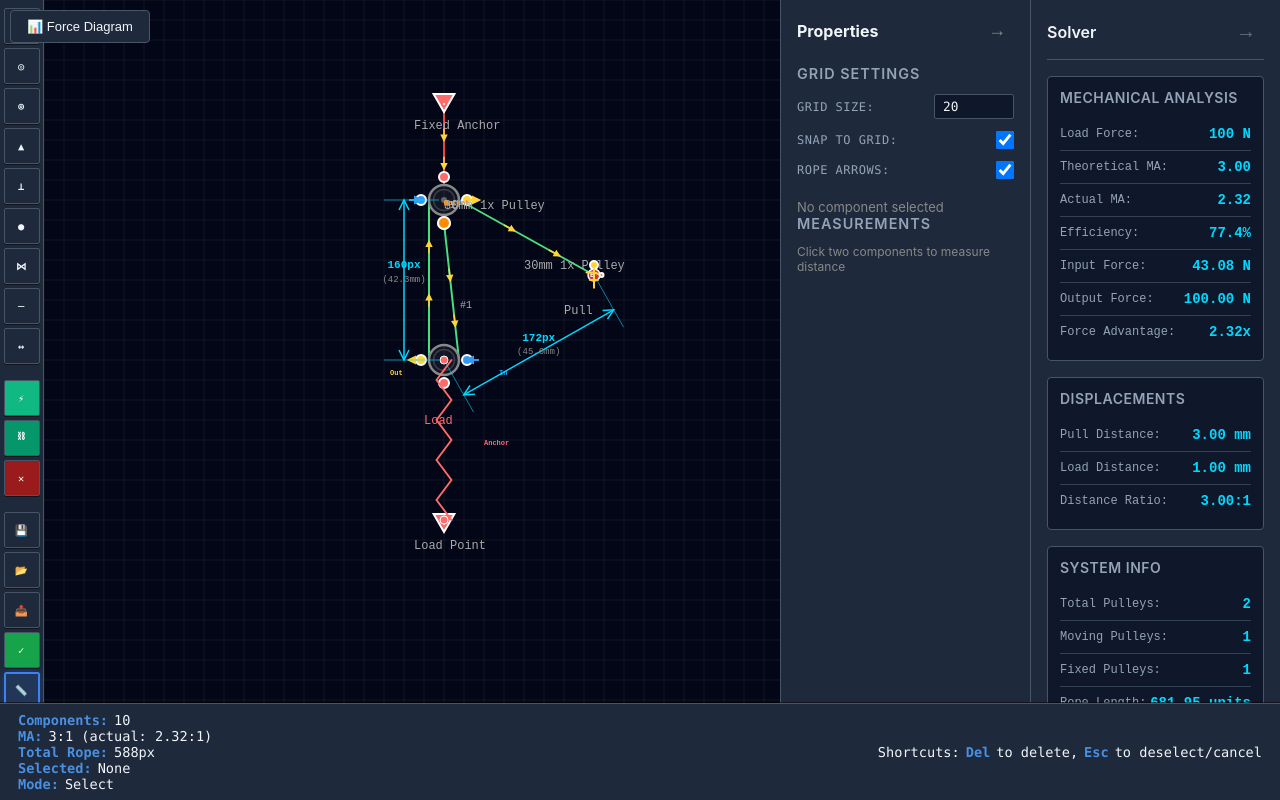
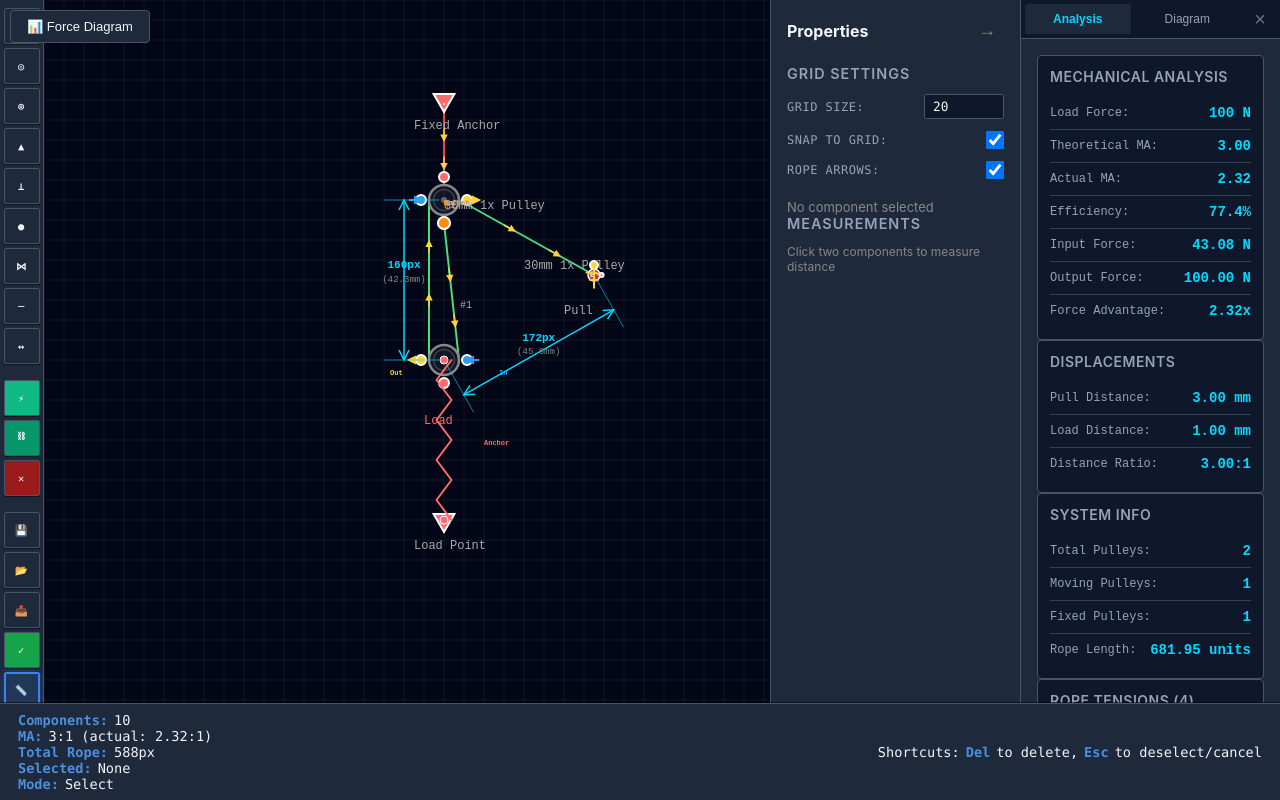
Before and after one commit to dhagan/pulley-deck-sketcher, a React (Vite) app: page / in a window 1280 px wide. Built offline with nearby package versions, Linux system fonts and the light colour scheme.

Commit message:
Redesign right panel with tabs (Analysis/Diagram) at top, cleaner UI

```diff
--- a/src/App.css
+++ b/src/App.css
@@ -218,6 +218,68 @@
     overflow-y: auto;
     flex-shrink: 0;
     transition: transform 0.3s ease-out, opacity 0.3s ease-out;
+}
+
+.right-panel {
+    width: 260px;
+    background: #1e293b;
+    border-left: 1px solid #475569;
+    display: flex;
+    flex-direction: column;
+    flex-shrink: 0;
+}
+
+.right-panel-tabs {
+    display: flex;
+    background: #0f172a;
+    border-bottom: 1px solid #475569;
+    padding: 4px;
+    gap: 4px;
+}
+
+.panel-tab {
+    flex: 1;
+    padding: 8px 12px;
+    background: transparent;
+    border: none;
+    color: #94a3b8;
+    cursor: pointer;
+    font-size: 12px;
+    font-weight: 500;
+    transition: all 0.2s;
+    border-radius: 2px;
+}
+
+.panel-tab:hover {
+    color: #f1f5f9;
+    background: #1e293b;
+}
+
+.panel-tab.active {
+    color: #00d9ff;
+    background: #1e293b;
+    font-weight: 600;
+}
+
+.panel-close-btn {
+    background: transparent;
+    border: none;
+    color: #64748b;
+    cursor: pointer;
+    font-size: 20px;
+    padding: 0 8px;
+    transition: color 0.2s;
+    width: 32px;
+}
+
+.panel-close-btn:hover {
+    color: #ef4444;
+}
+
+.right-panel-content {
+    overflow-y: auto;
+    flex: 1;
+    padding: 16px;
 }
 
 .panel-header {
--- a/src/App.tsx
+++ b/src/App.tsx
@@ -62,8 +62,8 @@ const App: React.FC = () => {
     const [showMeasurements, setShowMeasurements] = useState<boolean>(true);
     const [selectedPoint, setSelectedPoint] = useState<string | null>(null);
     const [showPropertiesPanel, setShowPropertiesPanel] = useState<boolean>(true);
-    const [showSolverPanel, setShowSolverPanel] = useState<boolean>(true);
     const [viewMode, setViewMode] = useState<'canvas' | 'diagram'>('canvas');
+    const [rightPanelTab, setRightPanelTab] = useState<'solver' | 'diagram' | 'none'>('solver');
 
     const createComponentId = (type: string) => `${type}-${Date.now()}`;
     const defaultPosition = { x: 400, y: 300 };
@@ -549,20 +549,34 @@ const App: React.FC = () => {
                     </div>
                 )}
                 {showPropertiesPanel && <PropertiesPanel system={system} setSystem={setSystem} onCollapse={() => setShowPropertiesPanel(false)} />}
-                {showSolverPanel && (
-                    <div className="solver-panel">
-                        <div className="panel-header">
-                            <h3>Solver</h3>
+
+                {/* Right panel with tabs */}
+                {rightPanelTab !== 'none' && (
+                    <div className="right-panel">
+                        <div className="right-panel-tabs">
                             <button
-                                className="panel-toggle"
-                                onClick={() => setShowSolverPanel(false)}
-                                title="Hide Solver Panel"
+                                className={`panel-tab ${rightPanelTab === 'solver' ? 'active' : ''}`}
+                                onClick={() => setRightPanelTab('solver')}
                             >
-                                →
+                                Analysis
+                            </button>
+                            <button
+                                className={`panel-tab ${rightPanelTab === 'diagram' ? 'active' : ''}`}
+                                onClick={() => setRightPanelTab('diagram')}
+                            >
+                                Diagram
+                            </button>
+                            <button
+                                className="panel-close-btn"
+                                onClick={() => setRightPanelTab('none')}
+                                title="Close Panel"
+                            >
+                                ×
                             </button>
                         </div>
-                        <div className="solver-content">
-                            {(() => {
+
+                        <div className="right-panel-content">
+                            {rightPanelTab === 'solver' && (() => {
                                 try {
                                     // Skip if no components
                                     if (system.components.length === 0) {
@@ -714,6 +728,18 @@ const App: React.FC = () => {
                                     );
                                 }
                             })()}
+
+                            {rightPanelTab === 'diagram' && (
+                                <div style={{ padding: '16px' }}>
+                                    {system.components.length > 0 ? (
+                                        <ForceDiagram system={system} loadForce={100} />
+                                    ) : (
+                                        <p style={{color: '#888', fontSize: '12px', textAlign: 'center'}}>
+                                            Add components to see diagram
+                                        </p>
+                                    )}
+                                </div>
+                            )}
                         </div>
                     </div>
                 )}
@@ -721,19 +747,19 @@ const App: React.FC = () => {
             {!showPropertiesPanel && (
                 <button
                     className="panel-toggle-show"
-                    style={{ right: showSolverPanel ? '260px' : '8px' }}
+                    style={{ right: rightPanelTab !== 'none' ? '260px' : '8px' }}
                     onClick={() => setShowPropertiesPanel(true)}
                     title="Show Properties Panel"
                 >
                     ←
                 </button>
             )}
-            {!showSolverPanel && (
+            {rightPanelTab === 'none' && (
                 <button
                     className="panel-toggle-show"
                     style={{ right: '8px' }}
-                    onClick={() => setShowSolverPanel(true)}
-                    title="Show Solver Panel"
+                    onClick={() => setRightPanelTab('solver')}
+                    title="Show Analysis Panel"
                 >
                     ←
                 </button>
```
Also changed, not shown: 1 other file (tests, documents, lock files or other folders).
